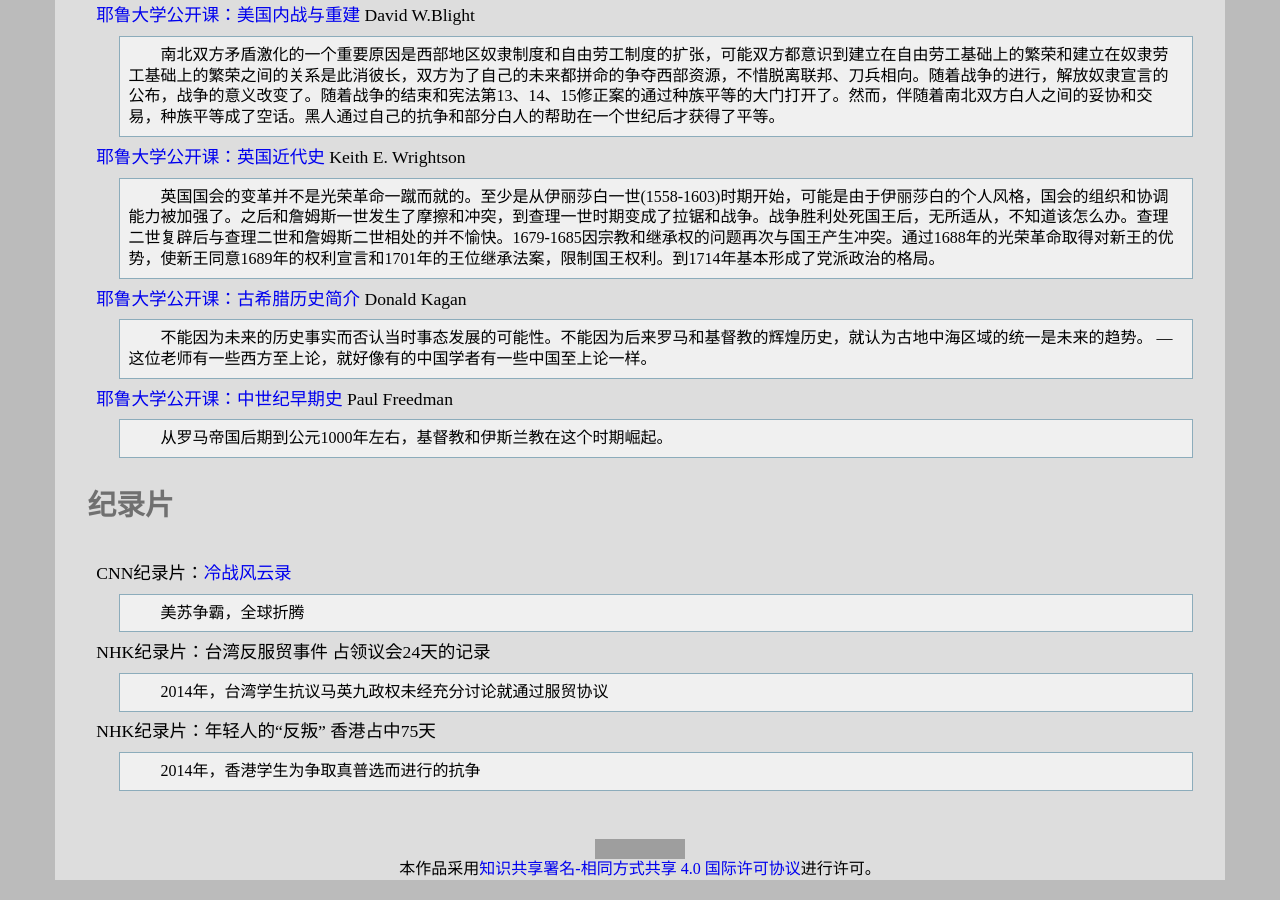
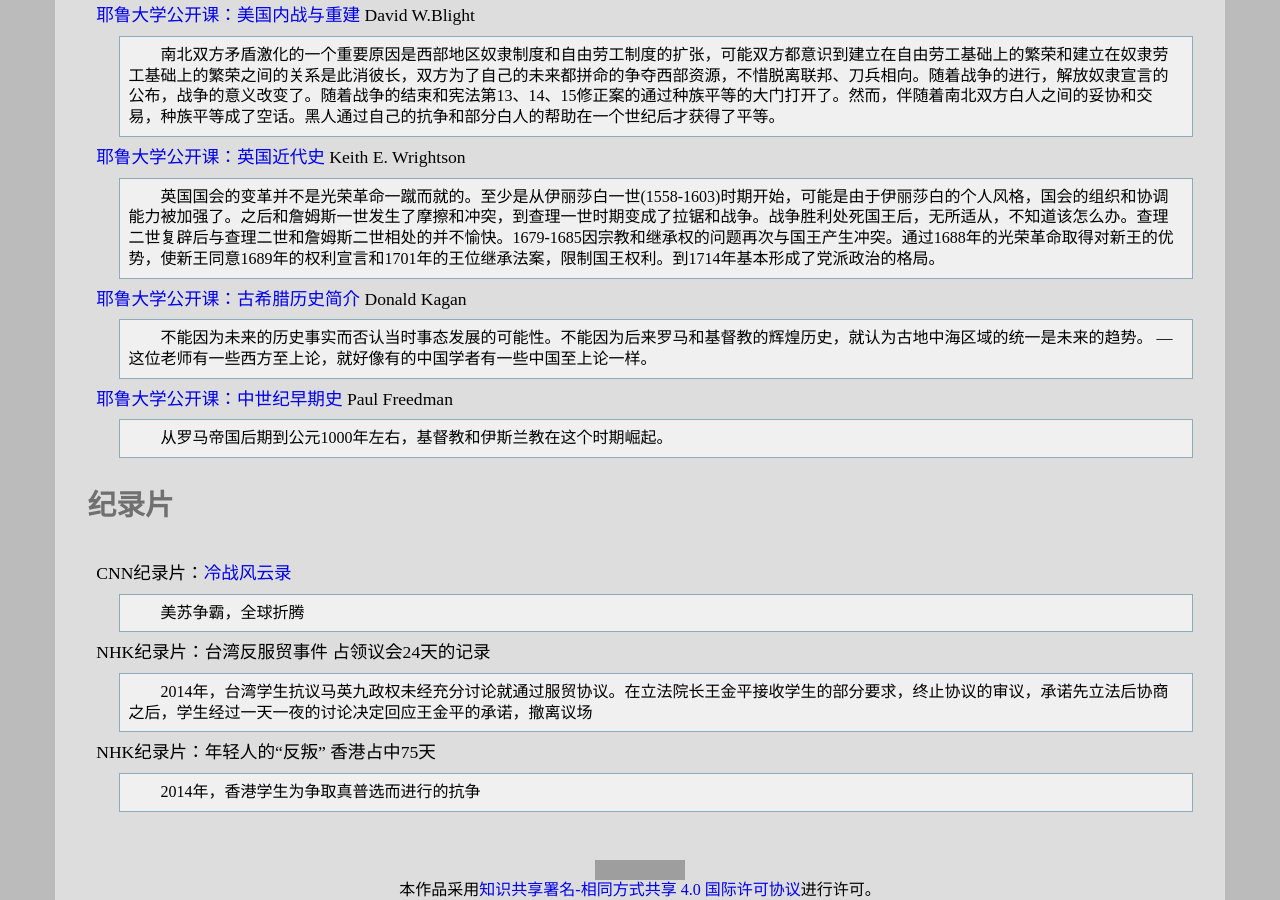
Before and after one commit to leiqin/leiqin.github.io, a Jekyll site: the page built from shoucang/history.markdown, in a window 1280 px wide and 900 px high, scrolled down 2235 px. Built offline with Jekyll 4.4.1, drawn with Linux system fonts in a browser that asks for light colours; comment, search, counter and statistics services are not loaded; grey boxes are pictures that could not be loaded.

Commit message:
_ 小修改

```diff
--- a/shoucang/history.markdown
+++ b/shoucang/history.markdown
@@ -89,7 +89,7 @@ CNN纪录片：[冷战风云录](http://movie.douban.com/subject/1864220/)
 :	美苏争霸，全球折腾
 
 NHK纪录片：台湾反服贸事件 占领议会24天的记录
-:	2014年，台湾学生抗议马英九政权未经充分讨论就通过服贸协议
+:	2014年，台湾学生抗议马英九政权未经充分讨论就通过服贸协议。在立法院长王金平接收学生的部分要求，终止协议的审议，承诺先立法后协商之后，学生经过一天一夜的讨论决定回应王金平的承诺，撤离议场
 
 NHK纪录片：年轻人的“反叛” 香港占中75天
 :	2014年，香港学生为争取真普选而进行的抗争
```
